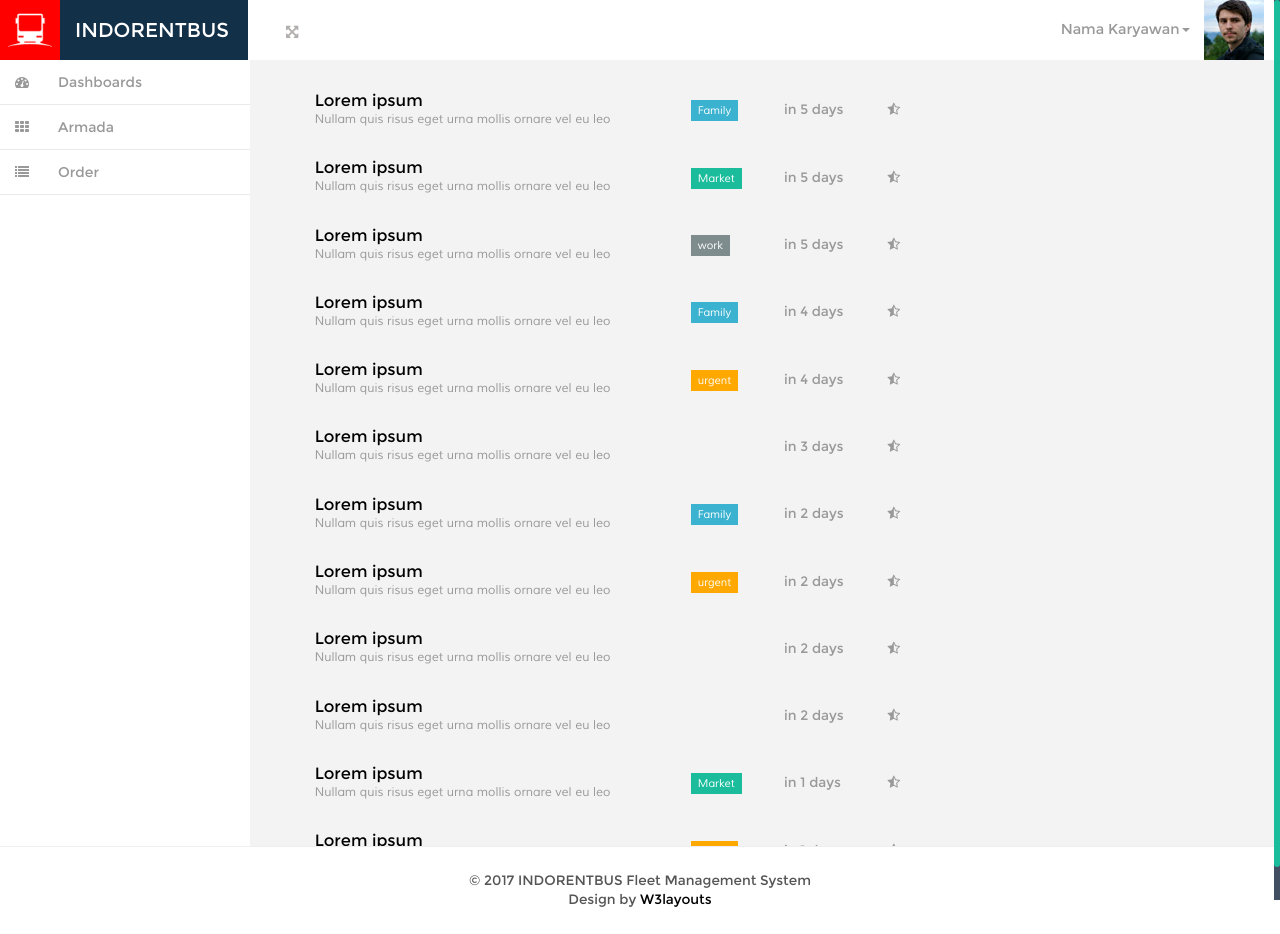
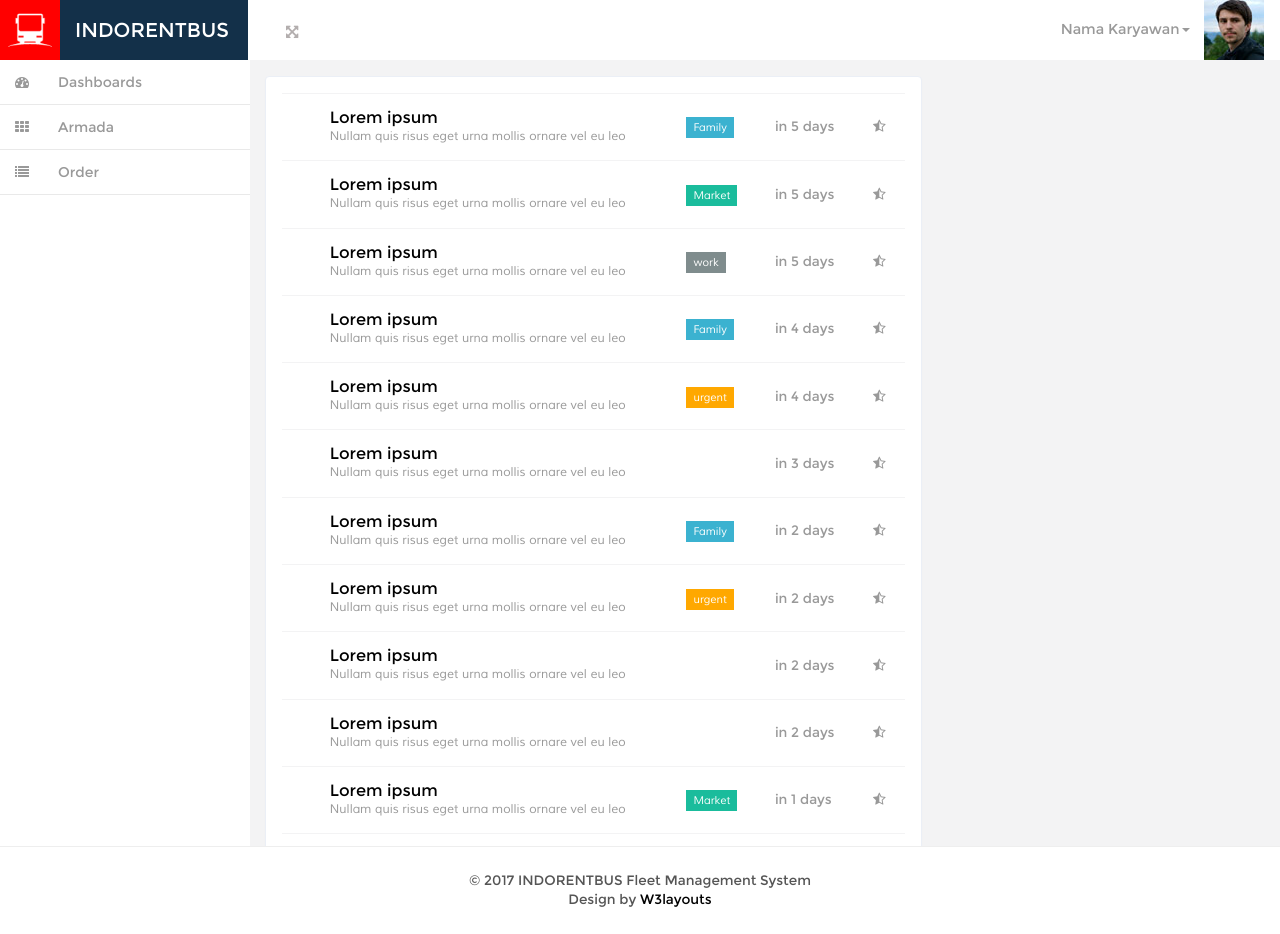
Before and after one commit to kemtol/indorentbus, a Jekyll site: the page built from laman/armada.html, in a window 1280 px wide. Built offline with Jekyll 4.4.1, drawn with Linux system fonts in a browser that asks for light colours; nearby versions of some CDN libraries; Markdown is read by kramdown in place of the engine named in the settings; comment, search, counter and statistics services are not loaded.

Commit message:
Update armada.html

```diff
--- a/laman/armada.html
+++ b/laman/armada.html
@@ -4,6 +4,7 @@ permalink: /armada/
 ---
 
 <div class="col-md-8">
+    <div class="horz-grid">
         <table class="table">
             <tbody>
                 <tr class="table-row">
@@ -238,3 +239,4 @@ permalink: /armada/
             </tbody>
         </table>
     </div>
+</div>
```
Lines whose indentation alone changed are shown as unchanged.
